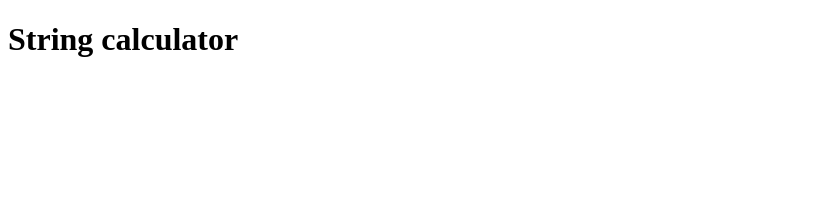
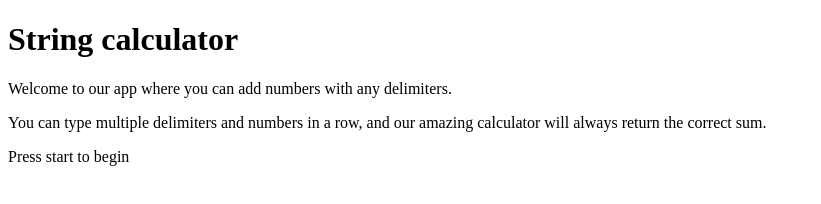
Before and after one commit to LadiesOfCodeGroupSessions/pink_javascript_string_calculator, a website: page main/index.html in a window 1280 px wide. Shown: the whole page, without its empty margins (0-821 px from the left). Drawn offline with Linux system fonts and the light colour scheme.

Commit message:
wrote introduction and instructions

```diff
--- a/main/index.html
+++ b/main/index.html
@@ -8,7 +8,13 @@
 </head>
 <body>
     <h1>String calculator</h1>
-    <section id="instructions">
+    <section id="introduction">
+        <p>Welcome to our app where you can add numbers with any delimiters.</p>
+        <p>You can type multiple delimiters and numbers in a row, and our amazing calculator will always return the correct sum.</p>
+    </section>
+
+    <section id="instruction">
+        <p>Press start to begin</p>
         <p></p>
     </section>
 </body>
```
